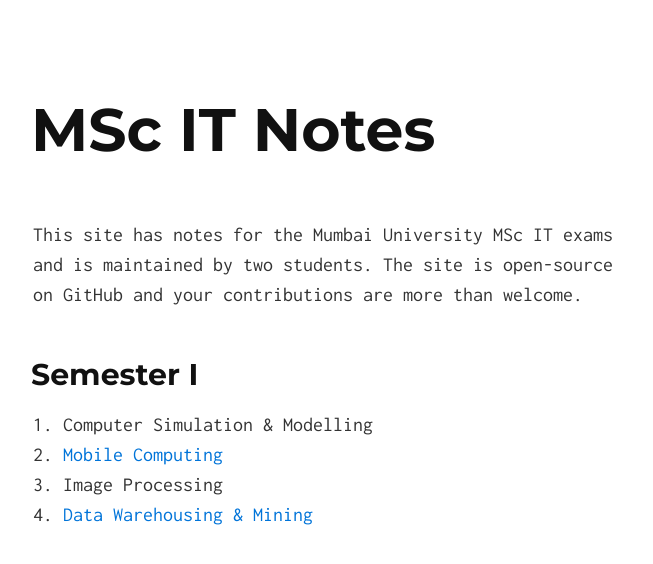
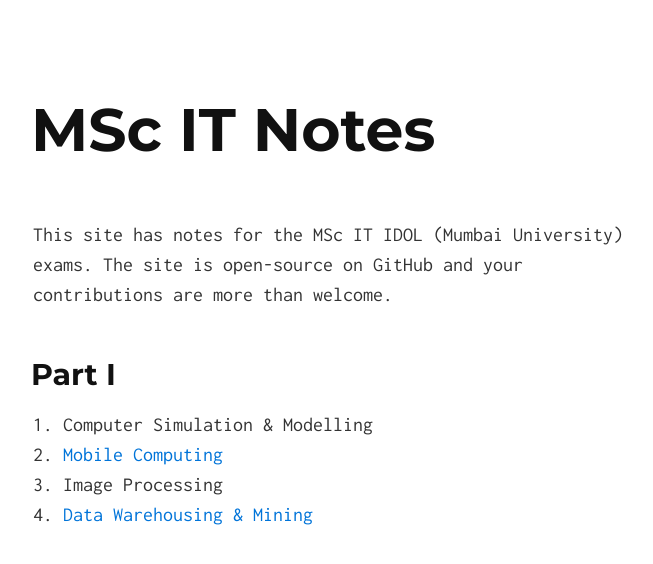
Before and after one commit to msc-it/msc-it.github.io, a Jekyll site: the page built from index.md, in a window 1280 px wide. Shown: the top 564 px of the page, without its empty margins (307-960 px from the left). Built offline with Jekyll 4.4.1, drawn with Linux system fonts in a browser that asks for light colours.

Commit message:
Change Semester 1 to Part I

```diff
--- a/index.md
+++ b/index.md
@@ -2,10 +2,10 @@
 layout: default
 ---
 
-This site has notes for the Mumbai University MSc IT exams and is maintained by two students.
+This site has notes for the MSc IT IDOL (Mumbai University) exams.
 The site is open-source on GitHub and your contributions are more than welcome.
 
-## Semester I
+## Part I
 
 1. Computer Simulation & Modelling
 1. [Mobile Computing](/mc)
```
